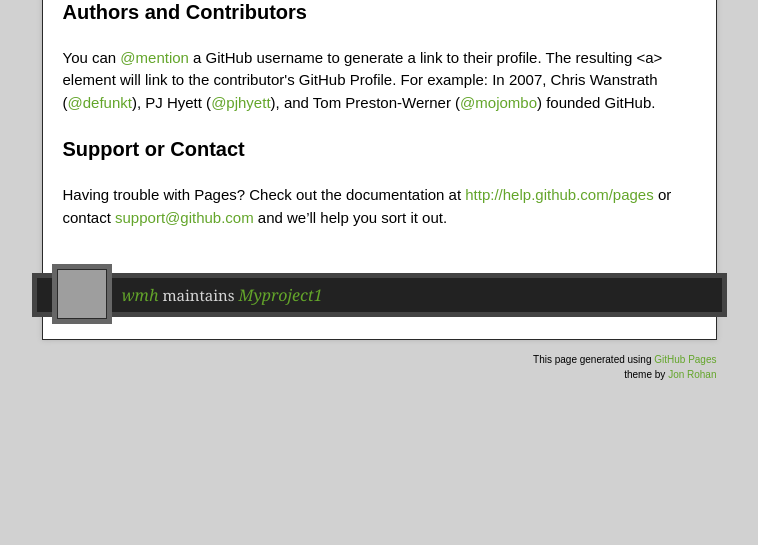
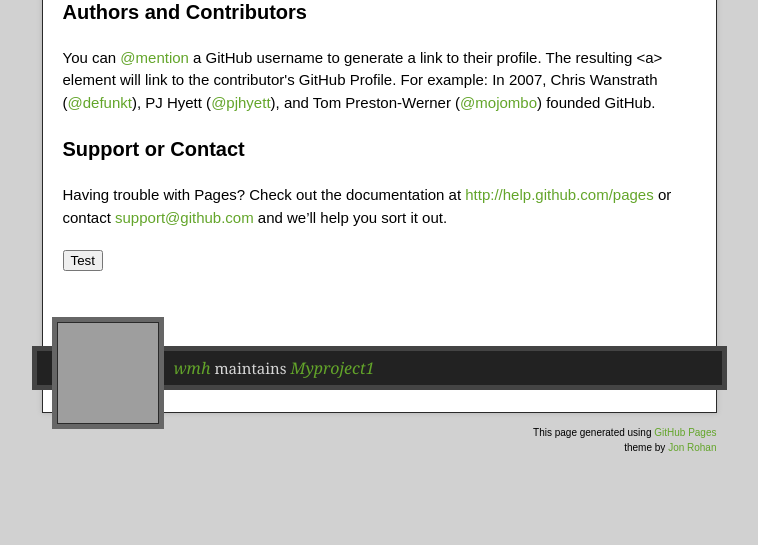
Before and after one commit to wmh/myproject1, a PHP site: page / in a window 1280 px wide. Shown: the part 952-1497 px from the top of the page, without its empty margins (261-1019 px from the left). Before the commit the page ends 1332 px from the top, so only its background shows below. Run offline with PHP 8.4, Linux system fonts and the light colour scheme; some libraries are stand-ins or nearby versions; grey boxes are pictures that could not be loaded.

Commit message:
Update gh-pages

```diff
--- a/index.html
+++ b/index.html
@@ -67,12 +67,14 @@ $ git checkout gh-pages
 <a name="support-or-contact" class="anchor" href="#support-or-contact"><span class="octicon octicon-link"></span></a>Support or Contact</h3>
 
 <p>Having trouble with Pages? Check out the documentation at <a href="http://help.github.com/pages">http://help.github.com/pages</a> or contact <a href="mailto:support@github.com">support@github.com</a> and we’ll help you sort it out.</p>
+
+<p><button onclick="alert(1);">Test</button></p>
         </article>
       </div>
     </div>
     <footer>
       <div class="owner">
-      <p><a href="https://github.com/wmh" class="avatar"><img src="https://secure.gravatar.com/avatar/6562d78209ae4995c8974082aafec3cc?s=30&amp;d=https://a248.e.akamai.net/assets.github.com%2Fimages%2Fgravatars%2Fgravatar-user-420.png" width="48" height="48"/></a> <a href="https://github.com/wmh">wmh</a> maintains <a href="https://github.com/wmh/myproject1">Myproject1</a></p>
+      <p><a href="https://github.com/wmh" class="avatar"><img src="https://secure.gravatar.com/avatar/6562d78209ae4995c8974082aafec3cc?s=100&amp;d=https://a248.e.akamai.net/assets.github.com%2Fimages%2Fgravatars%2Fgravatar-user-420.png" width="100" height="100"/></a> <a href="https://github.com/wmh">wmh</a> maintains <a href="https://github.com/wmh/myproject1">Myproject1</a></p>
 
 
       </div>
--- a/stylesheets/stylesheet.css
+++ b/stylesheets/stylesheet.css
@@ -95,7 +95,7 @@ p.tagline {
 
 #main {
   margin-top: 20px;
-  padding: 0 20px 90px;
+  padding: 0 20px 120px;
   background-color: #fff;
 }
 
@@ -322,8 +322,7 @@ footer .creds small {
 footer .owner .avatar {
   background-color: #666;
   display: block;
-  margin: -19px 10px 0 0;
-  width: 60px;
+  margin: -39px 10px 0 0;
   float: left;
 }
 
```
